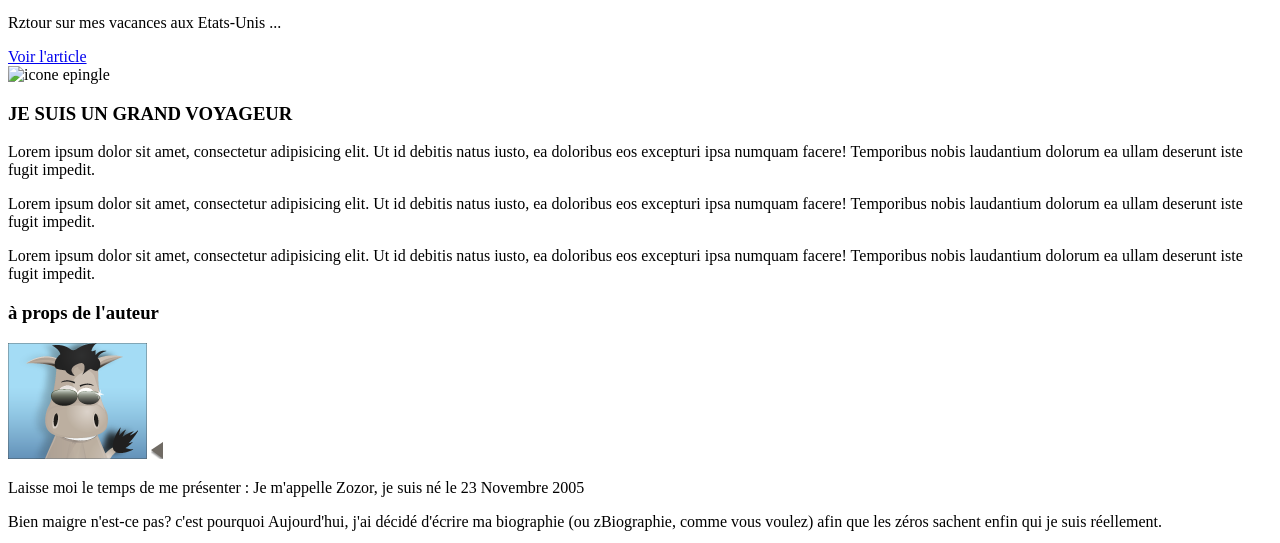
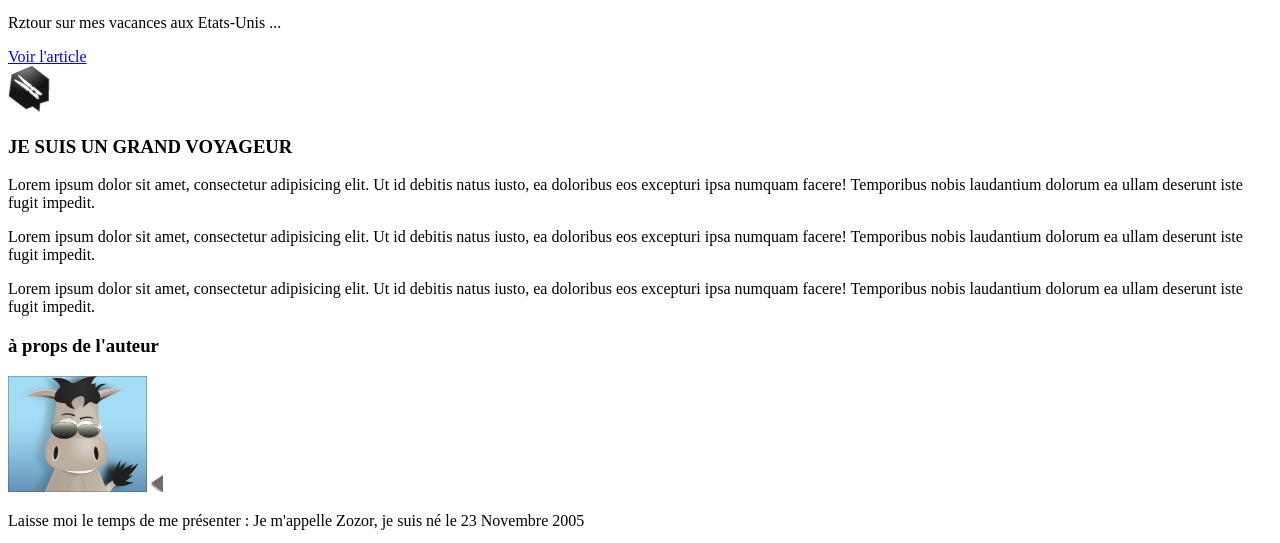
Before and after one commit to olafemi/Tp-zozor, a plain HTML site: page index.html in a window 1280 px wide. Shown: the part 244-787 px from the top of the page. Drawn offline with Linux system fonts and the light colour scheme.

Commit message:
correction du bug sur le html qui ne permettais pas d'afficher l'epingle j'ai oublié de mettre la source au niveau de l'image dans l'autre code

```diff
--- a/index.html
+++ b/index.html
@@ -37,7 +37,7 @@
 		<section>
 
 			<article>
-				<img src="ico_epingle.png" alt="icone epingle">
+				<img src="images/ico_epingle.png" alt="icone epingle">
 				<h1>JE SUIS UN GRAND VOYAGEUR</h1>
 				<p>
 					Lorem ipsum dolor sit amet, consectetur adipisicing elit. Ut id debitis natus iusto, ea doloribus eos excepturi ipsa numquam facere! Temporibus nobis laudantium dolorum ea ullam deserunt iste fugit impedit.
```
